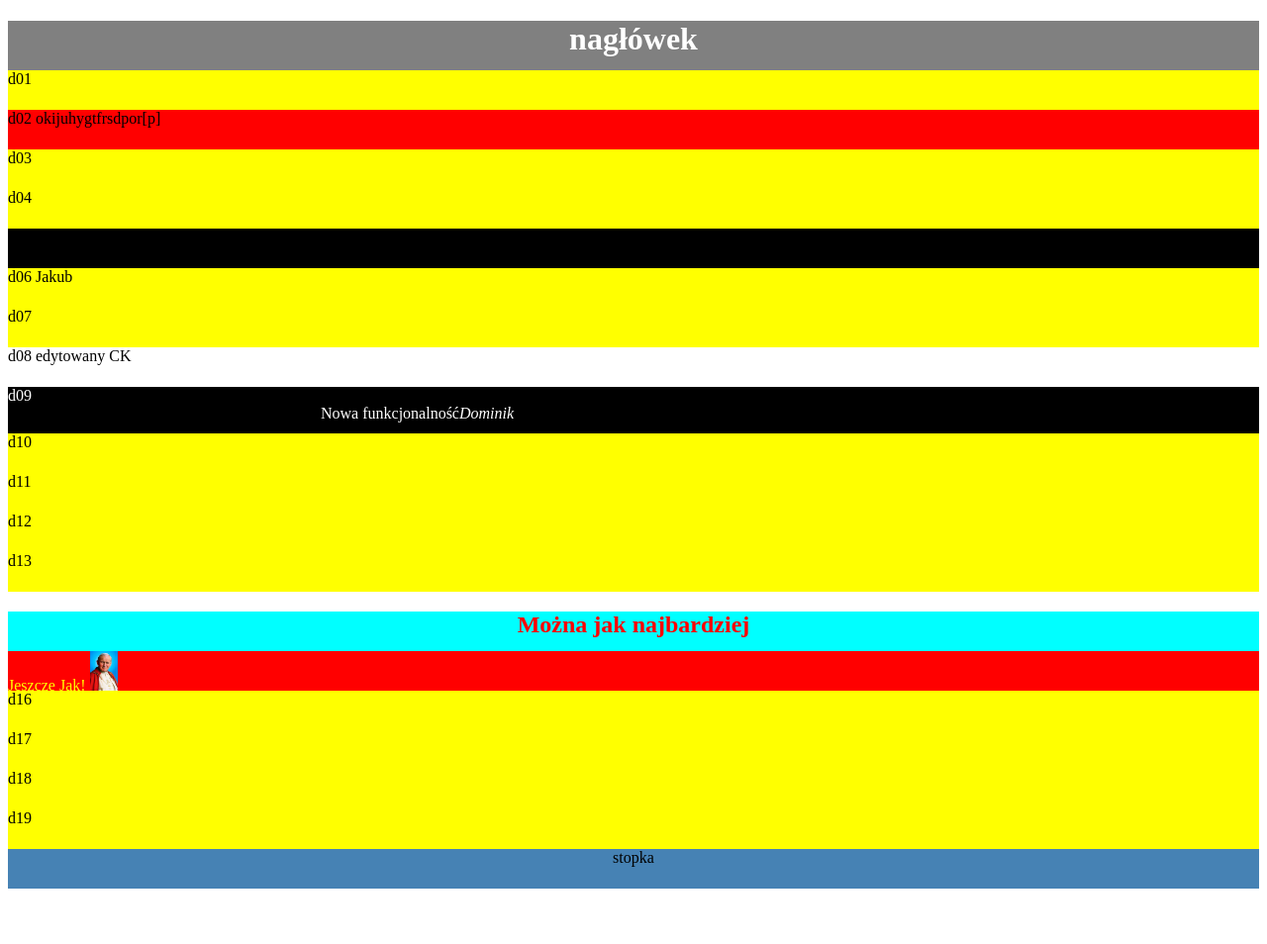
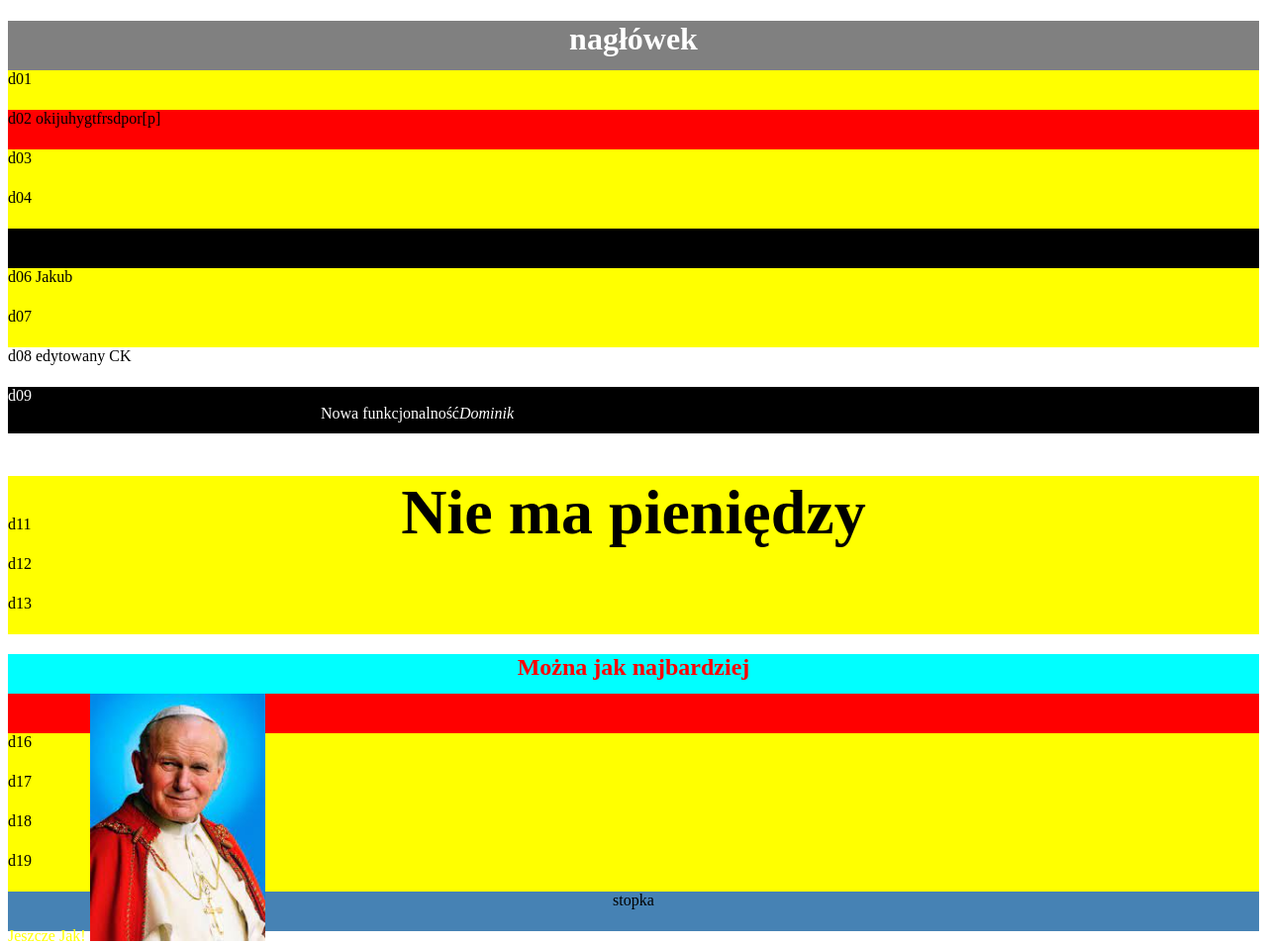
Before and after one commit to PanSebaPL/PGPZL, a plain HTML site: page index.html in a window 1280 px wide. Shown: the whole page at 99% size. Before the commit the page ends 906 px from the top, so only its background shows below. Drawn offline with Linux system fonts and the light colour scheme.

Commit message:
Nie ma pieniędzy

```diff
--- a/index.html
+++ b/index.html
@@ -40,7 +40,7 @@
 		d09 <div>Nowa funkcjonalność<em>Dominik</em></div>
 	</div>
 	<div class="d10">
-		d10
+		<h1>Nie ma pieniędzy</h1>
 	</div>
 	<div class="d11">
 		d11
--- a/style.css
+++ b/style.css
@@ -62,6 +62,8 @@ body{
 	height: 40px;
 	background-color: yellow;
 	color: black;
+	text-align:center;
+	font-size:200%;
 }
 .d11{
 	height: 40px;
@@ -90,7 +92,7 @@ body{
 	color: yellow;
 }
 .pope{
-	height:40px;
+	height:250px;
 }
 .d16{
 	height: 40px;
```
